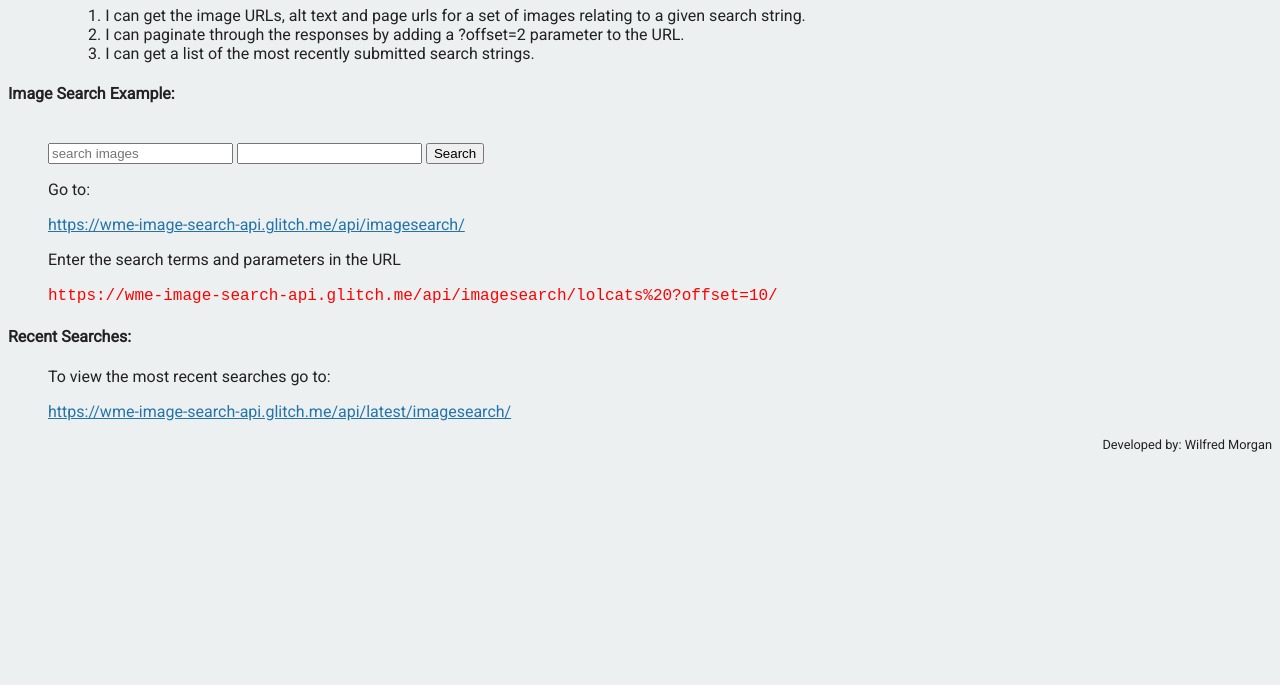
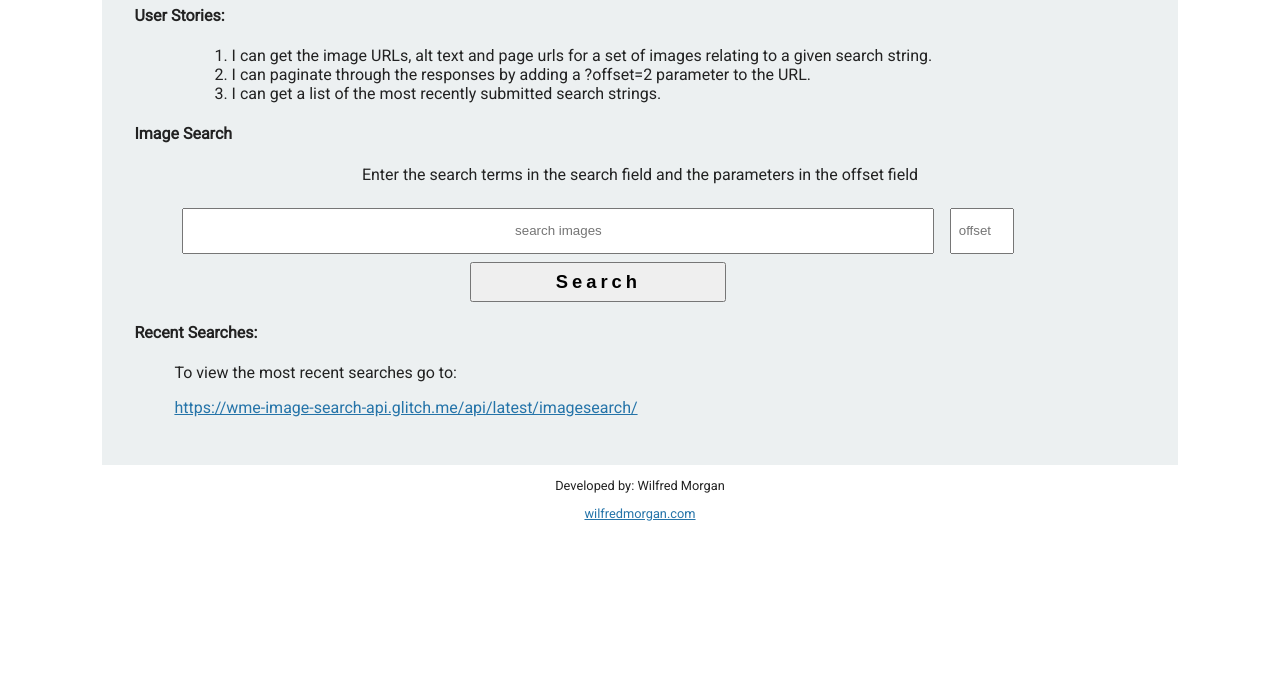
Before and after one commit to wmemorgan/image-search-api, a website: page views/index.html in a window 1280 px wide. Shown: the part 115-800 px from the top of the page. Drawn offline with Linux system fonts and the light colour scheme; files that its build step writes are made by us from their sources.

Commit message:
Update page layout to accommodate the search box
Update page layout and format

Add link to wilfredmorgan.com website

```diff
--- a/public/style.css
+++ b/public/style.css
@@ -5,26 +5,11 @@ body {
 	font-family: 'Roboto', sans-serif;
 	font-size: 16px;
 	color: #222;
-	background-color: #ECF0F1;
+	background: white;
 }
 
-code {
-	color: red;
-	text-indent: 5%;
-}
-
-footer {
-	font-size: 0.80em;
-	text-align: right;
-}
-
-.container {
-	padding: 0;
-	margin-top: 40px;
-}
-
-.footer {
-	margin-top: 60px;
+h1 {
+	text-align: center;
 }
 
 ol {
@@ -37,3 +22,49 @@ ul {
 a {
 	color: #2574A9;
 }
+
+code {
+	color: red;
+	text-indent: 5%;
+}
+
+footer {
+	font-size: 0.80em;
+	text-align: center;
+}
+
+.container {
+	width: 80%;
+	margin: 0 auto;
+	padding: 2rem;
+	background: #ECF0F1;
+}
+
+form {
+	display: grid;
+	grid-template-columns: 60vw 5rem;
+	grid-gap: 0;
+	grid-column-gap: 0;
+	text-align: center;
+}
+
+.form-wrapper {
+	text-align: center;
+}
+
+input {
+	margin: 0.5rem;
+	height: 5vh;
+	text-align: center;
+
+}
+
+#search-btn {
+	grid-column: span 2;
+	justify-self: center;
+	width: 20vw;
+	height: 5vh;
+	font-size: 1.15rem;
+	font-weight: bold;
+	letter-spacing: 0.25rem;
+}
--- a/views/index.html
+++ b/views/index.html
@@ -7,8 +7,8 @@
   <link rel="stylesheet" type="text/css" href="public/style.css" />
 </head>
 <body>
+  <div class="container">
     <h1>Image Search Abstraction Layer</h1>
-
     <h4>User Stories:</h4>
     <blockquote>
       <ol>
@@ -20,24 +20,16 @@
       </ol>
     </blockquote>
 
-  <h4>Image Search Example:</h4>
+    <h4>Image Search</h4>
     <blockquote>
-    <div class="container">
-      <form action="api/imagesearch/:search">
-        <input type="text" id="search" name="search" placeholder="search images">
-        <input type="number" name="offset" id="offset">
+      <div class="form-wrapper">
+        <p>Enter the search terms in the search field and the parameters in the offset field</p>
+        <form action="api/imagesearch">
+          <input id="search" type="text" name="search" placeholder="search images">
+          <input id="offset" type="number" name="offset" placeholder="offset">
           <button id="search-btn">Search</button>
         </form>
-
       </div>
-    <p>Go to:</p>
-    <a href="https://wme-image-search-api.glitch.me/api/imagesearch/">
-       https://wme-image-search-api.glitch.me/api/imagesearch/
-    </a>
-    <p>Enter the search terms and parameters in the URL</p>
-    <code>
-       https://wme-image-search-api.glitch.me/api/imagesearch/lolcats%20?offset=10/
-    </code>
     </blockquote>
 
     <h4>Recent Searches:</h4>
@@ -47,9 +39,12 @@
         https://wme-image-search-api.glitch.me/api/latest/imagesearch/
       </a>
     </blockquote>
+  </div>
+
 
   <footer>
     <p>Developed by: Wilfred Morgan</p>
+    <p><a href="https://wilfredmorgan.com">wilfredmorgan.com</a></p>
   </footer>
 
 </body>
```
Lines whose indentation alone changed are shown as unchanged.
